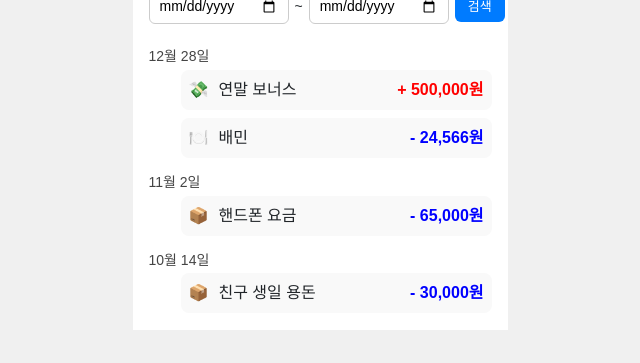
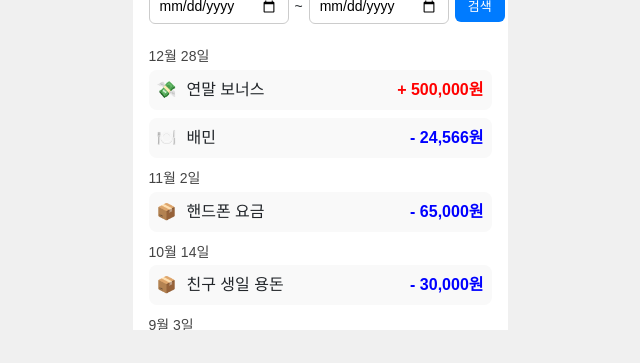
Before and after one commit to rryunn/team_1, a Vue app: page /totaltransaction in a window 1280 px wide. Shown: the part 404-767 px from the top of the page, without its empty margins (320-960 px from the left). Built offline with nearby package versions, Linux system fonts and the light colour scheme; no server answers; data requests are answered from the project's data file; a web font is replaced by a local one.

Commit message:
fix: 스크롤 제거 및 디자인 수정

```diff
--- a/src/pages/DailyTransaction.vue
+++ b/src/pages/DailyTransaction.vue
@@ -200,8 +200,12 @@ watch(filteredTransactions, () => {
 .transaction-list {
   display: flex;
   flex-direction: column;
-  height: 90vh;
   padding: 0 16px;
+}
+ul {
+  padding: 0;
+  margin: 0;
+  list-style: none;
 }
 
 .date-range-filter {
@@ -215,8 +219,8 @@ watch(filteredTransactions, () => {
 }
 
 .scroll-area {
-  height: calc(100vh - 200px);
-  overflow-y: auto;
+  overflow-y: unset;
+  height: auto;
 }
 .scroll-content {
   flex-direction: column;
@@ -229,7 +233,6 @@ watch(filteredTransactions, () => {
   font-size: 14px;
   background-color: #fff;
 }
-
 .filter-btn {
   white-space: nowrap;
   display: inline-block;
@@ -257,7 +260,6 @@ watch(filteredTransactions, () => {
   margin-bottom: 5px;
   color: #444;
 }
-
 .transaction-item {
   display: flex;
   align-items: center;
```
